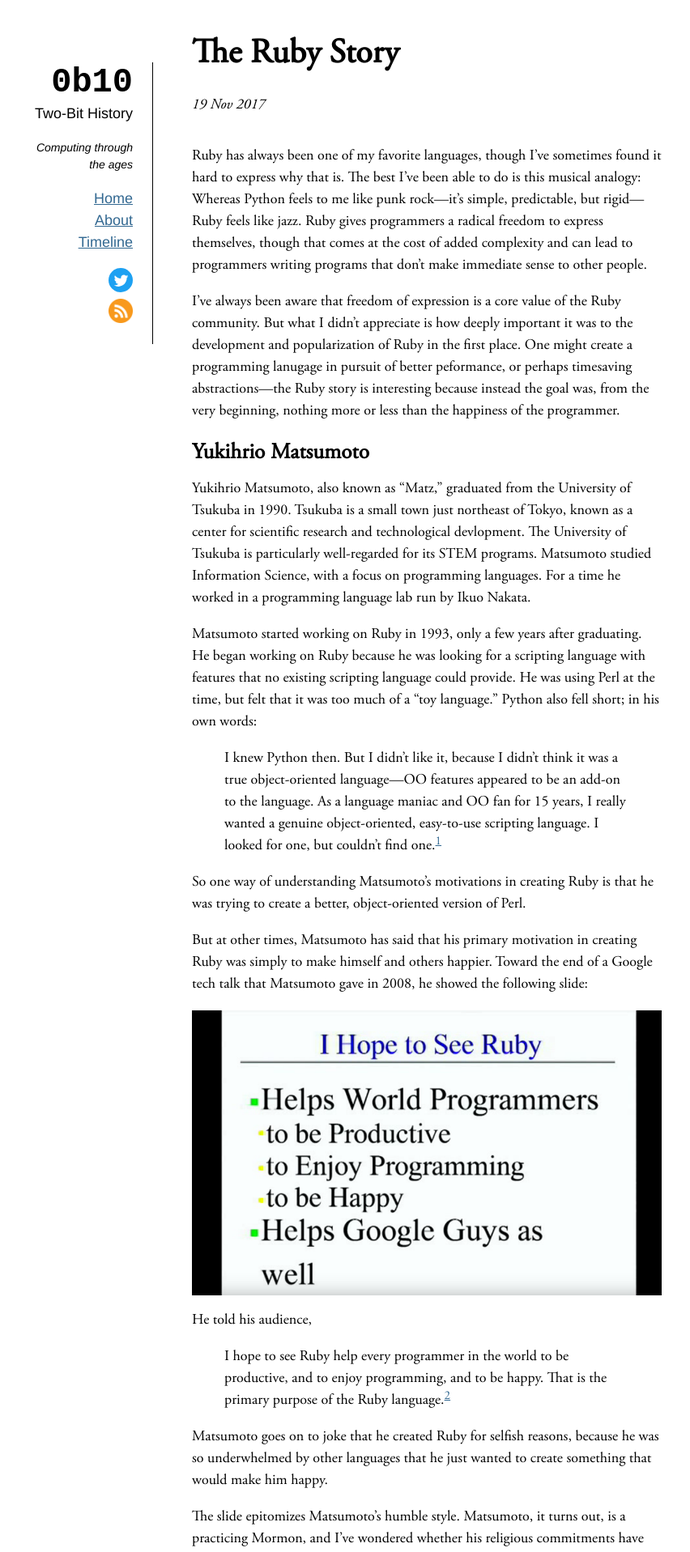
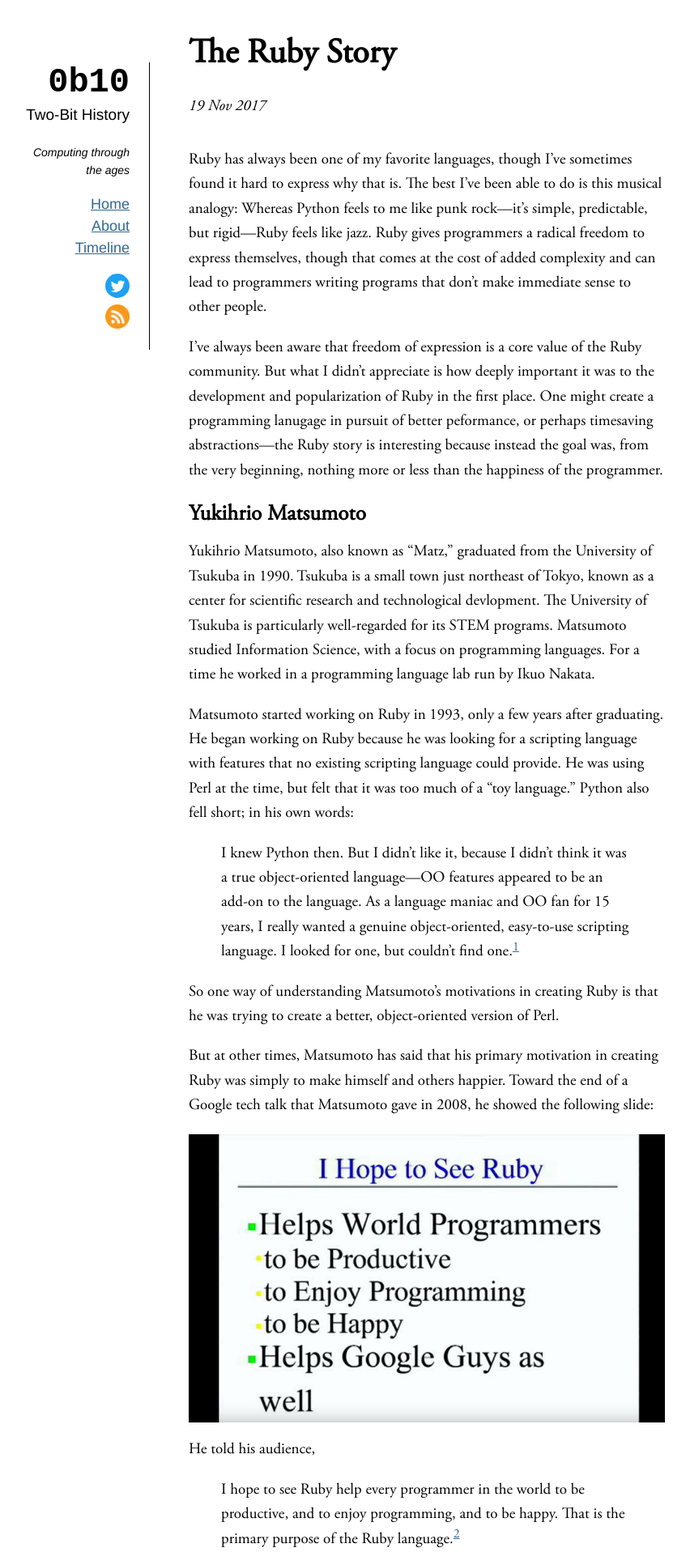
Before and after one commit to sinclairtarget/sinclairtarget.github.io, a Jekyll site: the page built from _posts/2017-11-19-the-ruby-story.md, in a window 1280 px wide. Shown: the top 1917 px of the page at 81% size, without its empty margins (113-965 px from the left). Built offline with Jekyll 4.4.1, drawn with Linux system fonts in a browser that asks for light colours; comment, search, counter and statistics services are not loaded.

Commit message:
Up font size a tad. Visited links styled properly.

```diff
--- a/_sass/_colors.scss
+++ b/_sass/_colors.scss
@@ -1,4 +1,5 @@
 $pre-background-color: #fdfdfd;
 $pre-border-color: lightgray;
 $link-color: #326891; // Thanks, NYT!
+$visited-link-color: #7b3291;
 $index-border-color: gray;
--- a/_sass/_layout.scss
+++ b/_sass/_layout.scss
@@ -1,4 +1,4 @@
-$main-max-width: 580px;
+$main-max-width: 588px;
 $body-padding: 20px;
 $header-width: 180px;
 $header-padding: 24px;
--- a/css/main.scss
+++ b/css/main.scss
@@ -13,6 +13,11 @@ body {
     font-family: 'AdobeGaramond', serif;
     font-size: 1.8rem;
     line-height: 1.5;
+
+    p {
+        font-size: 1.9rem;
+        line-height: 1.6;
+    }
 }
 
 .code-title {
@@ -47,6 +52,10 @@ a {
 
     &:hover {
         text-decoration: underline;
+    }
+
+    &:visited {
+        color: $visited-link-color;
     }
 }
 
@@ -86,6 +95,10 @@ h1 a {
 
     &:hover {
         text-decoration: underline;
+    }
+
+    &:visited {
+        color: inherit;
     }
 }
 
```
